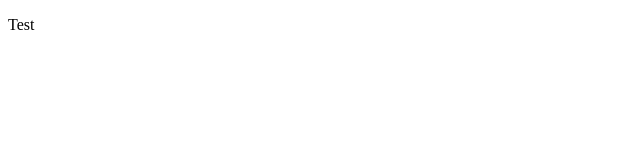
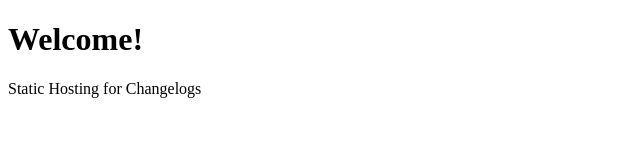
Before and after one commit to hyperbunny77/staticfiles, a plain HTML site: page index.html in a window 1280 px wide. Shown: the whole page, without its empty margins (0-640 px from the left). Drawn offline with Linux system fonts and the light colour scheme.

Commit message:
First Update

```diff
--- a/index.html
+++ b/index.html
@@ -4,6 +4,7 @@
     <meta charset="UTF-8">
 </head>
 <body>
-<p>Test</p>
+<h1>Welcome!</h1>
+<p>Static Hosting for Changelogs</p>
 </body>
 </html>
```
Also changed, not shown: rdmupdate.txt (added), test.txt (deleted).
